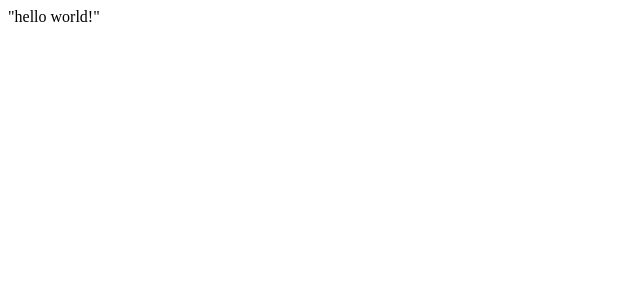
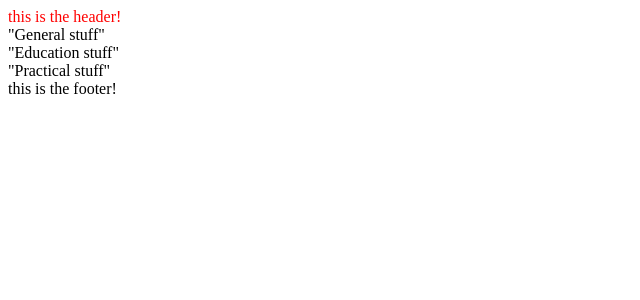
Before and after one commit to Longmann94/cv-project, a React (Create React App) app: page / in a window 1280 px wide. Shown: the top 300 px of the page, without its empty margins (0-640 px from the left). Built offline with nearby package versions, Linux system fonts and the light colour scheme.

Commit message:
skeleton components and css file set up

```diff
--- a/src/App.js
+++ b/src/App.js
@@ -1,5 +1,11 @@
 import React, { component } from 'react';
 import reactDOM from 'react-dom';
+import General from './components/General';
+import Education from './components/Education';
+import Practical from './components/Practical';
+import Header from './components/Header';
+import Footer from './components/Footer';
+import './styles/styles.css';
 
 
 class App extends React.Component{
@@ -10,7 +16,11 @@ class App extends React.Component{
   render(){
     return (
         <div>
-        "hello world!"
+          <Header />
+          <General />
+          <Education />
+          <Practical />
+          <Footer />
         </div>
     );
   }
--- /dev/null
+++ b/src/components/Education.js
@@ -0,0 +1,17 @@
+import React, { Component } from 'react';
+
+class Education extends React.Component {
+  constructor(props) {
+    super(props);
+  }
+
+  render() {
+    return (
+      <div>
+      "Education stuff"
+      </div>
+    );
+  }
+}
+
+export default Education;
--- /dev/null
+++ b/src/components/Footer.js
@@ -0,0 +1,17 @@
+import React, { Component } from 'react';
+
+class Footer extends React.Component {
+  constructor(props) {
+    super(props);
+  }
+
+  render() {
+    return (
+      <div className="footer-container">
+           this is the footer!
+      </div>
+    );
+  }
+}
+
+export default Footer;
--- /dev/null
+++ b/src/components/General.js
@@ -0,0 +1,17 @@
+import React, { Component } from 'react';
+
+class General extends React.Component {
+  constructor(props) {
+    super(props);
+  }
+
+  render() {
+    return (
+      <div>
+      "General stuff"
+      </div>
+    );
+  }
+}
+
+export default General;
--- /dev/null
+++ b/src/components/Header.js
@@ -0,0 +1,17 @@
+import React, { Component } from 'react';
+
+class Header extends React.Component {
+  constructor(props) {
+    super(props);
+  }
+
+  render() {
+    return (
+      <div className="header-container">
+           this is the header!
+      </div>
+    );
+  }
+}
+
+export default Header;
--- /dev/null
+++ b/src/components/Practical.js
@@ -0,0 +1,17 @@
+import React, { Component } from 'react';
+
+class Practical extends React.Component {
+  constructor(props) {
+    super(props);
+  }
+
+  render() {
+    return (
+      <div>
+      "Practical stuff"
+      </div>
+    );
+  }
+}
+
+export default Practical;
--- /dev/null
+++ b/src/styles/styles.css
@@ -0,0 +1,3 @@
+.header-container{
+  color: red;
+}
```
